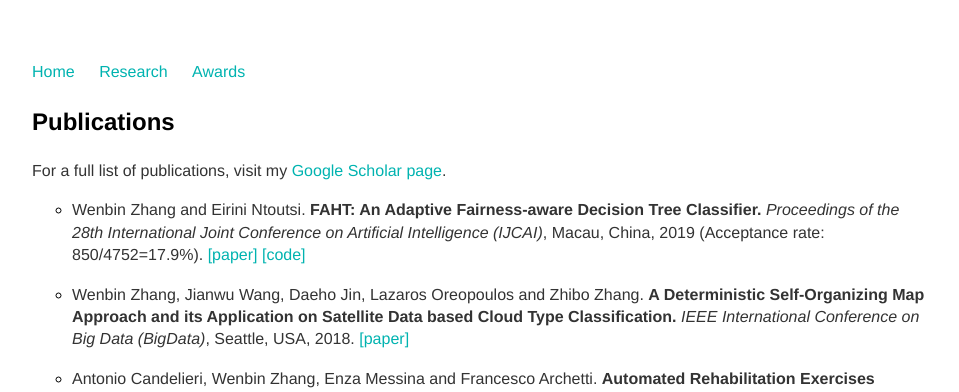
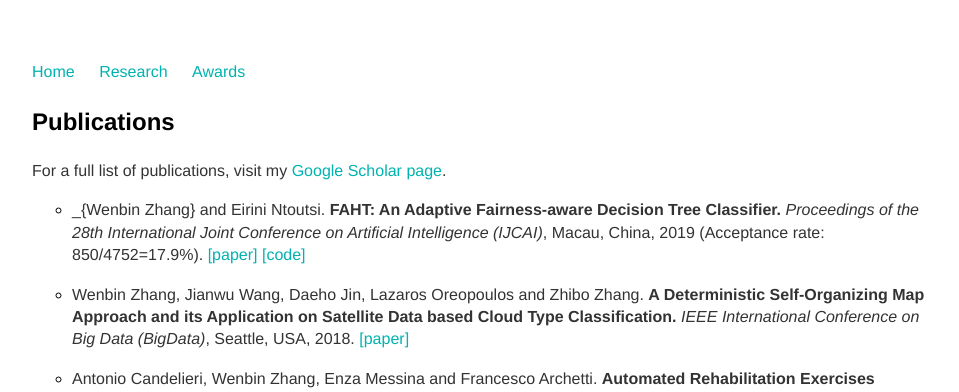
Before and after one commit to vanbanTruong/vanbanTruong.github.io, a Jekyll site: the page built from research.md, in a window 1280 px wide. Shown: the top 392 px of the page, without its empty margins (160-1119 px from the left). Built offline with Jekyll 4.4.1, drawn with Linux system fonts in a browser that asks for light colours.

```diff
--- a/research.md
+++ b/research.md
@@ -6,7 +6,7 @@ title: Research
 ### Publications
 For a full list of publications, visit my [Google Scholar page](https://scholar.google.com/citations?hl=en&user=M802p54AAAAJ).
 
-* Wenbin Zhang and Eirini Ntoutsi. **FAHT: An Adaptive Fairness-aware Decision Tree Classifier.** *Proceedings of the 28th International Joint Conference on Artificial Intelligence (IJCAI)*, Macau, China, 2019 (Acceptance rate: 850/4752=17.9%). [[paper]](/assets/IJCAI19.pdf) [[code]](https://github.com/vanbanTruong/FAHT)
+* \_{Wenbin Zhang} and Eirini Ntoutsi. **FAHT: An Adaptive Fairness-aware Decision Tree Classifier.** *Proceedings of the 28th International Joint Conference on Artificial Intelligence (IJCAI)*, Macau, China, 2019 (Acceptance rate: 850/4752=17.9%). [[paper]](/assets/IJCAI19.pdf) [[code]](https://github.com/vanbanTruong/FAHT)
 
 
 * Wenbin Zhang, Jianwu Wang, Daeho Jin, Lazaros Oreopoulos and Zhibo Zhang. **A Deterministic Self-Organizing Map Approach and its Application on Satellite Data based Cloud Type Classification.** *IEEE International Conference on Big Data (BigData)*, Seattle, USA, 2018. [[paper]](/assets/BigData18.pdf)
```
